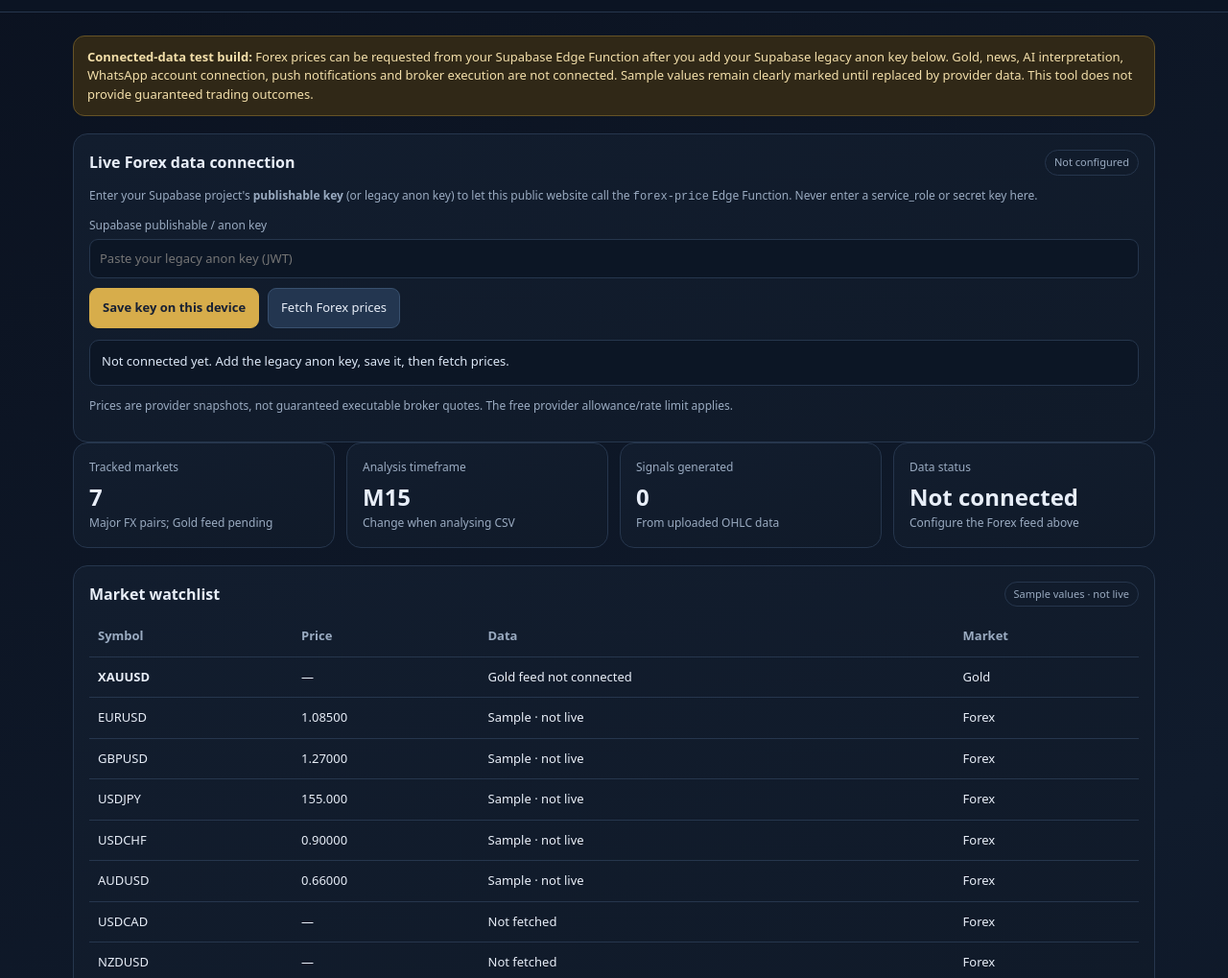
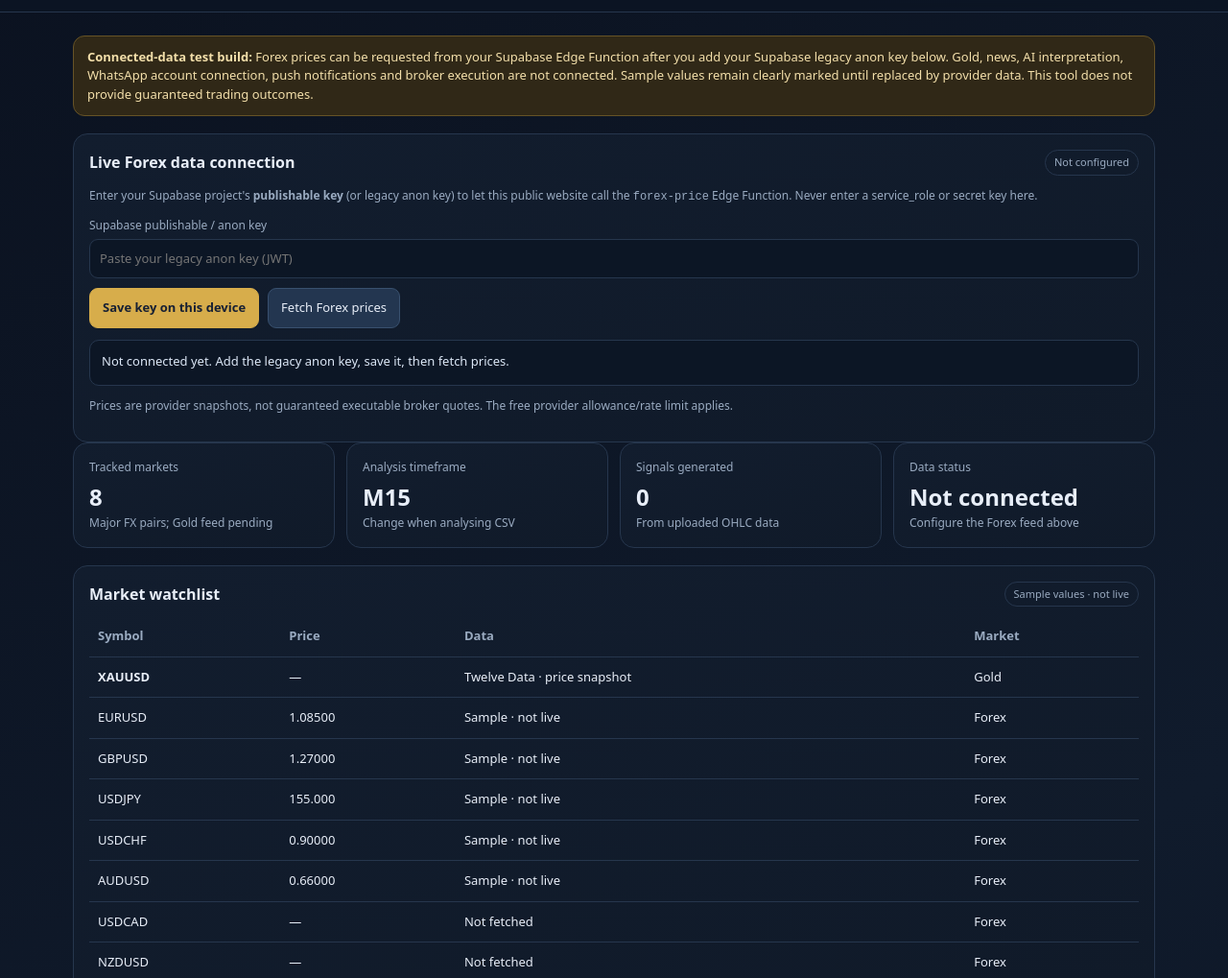
Before and after one commit to alhassanali89-art/forex-gold-market-intelligence, a plain HTML site: page index.html in a window 1280 px wide. Shown: the part 81-1100 px from the top of the page at 96% size. Drawn offline with Linux system fonts and the light colour scheme.

Commit message:
Update index.html

```diff
--- a/index.html
+++ b/index.html
@@ -39,7 +39,7 @@ small,.muted{color:var(--muted)}footer{color:var(--muted);font-size:12px;text-al
  <p class="sub">Prices are provider snapshots, not guaranteed executable broker quotes. The free provider allowance/rate limit applies.</p>
 </section>
 <div class="grid">
- <div class="card"><div class="metric-label">Tracked markets</div><div class="metric">7</div><div class="sub">Major FX pairs; Gold feed pending</div></div>
+ <div class="card"><div class="metric-label">Tracked markets</div><div class="metric">8</div><div class="sub">Major FX pairs; Gold feed pending</div></div>
  <div class="card"><div class="metric-label">Analysis timeframe</div><div class="metric">M15</div><div class="sub">Change when analysing CSV</div></div>
  <div class="card"><div class="metric-label">Signals generated</div><div class="metric" id="signalCount">0</div><div class="sub">From uploaded OHLC data</div></div>
  <div class="card"><div class="metric-label">Data status</div><div class="metric" id="dataStatus">Not connected</div><div class="sub" id="dataStatusSub">Configure the Forex feed above</div></div>
@@ -47,7 +47,7 @@ small,.muted{color:var(--muted)}footer{color:var(--muted);font-size:12px;text-al
 <section class="card">
  <div class="section-head"><h2>Market watchlist</h2><span class="pill" id="watchlistBadge">Sample values · not live</span></div>
  <div style="overflow-x:auto"><table><thead><tr><th>Symbol</th><th>Price</th><th>Data</th><th>Market</th></tr></thead><tbody>
- <tr><td><strong>XAUUSD</strong></td><td id="price-XAUUSD">—</td><td id="source-XAUUSD">Gold feed not connected</td><td>Gold</td></tr>
+ <tr><td><strong>XAUUSD</strong></td><td id="price-XAUUSD">—</td><td id="source-XAUUSD">Twelve Data · price snapshot</td><td>Gold</td></tr>
  <tr><td>EURUSD</td><td id="price-EURUSD">1.08500</td><td id="source-EURUSD">Sample · not live</td><td>Forex</td></tr>
  <tr><td>GBPUSD</td><td id="price-GBPUSD">1.27000</td><td id="source-GBPUSD">Sample · not live</td><td>Forex</td></tr>
  <tr><td>USDJPY</td><td id="price-USDJPY">155.000</td><td id="source-USDJPY">Sample · not live</td><td>Forex</td></tr>
```
